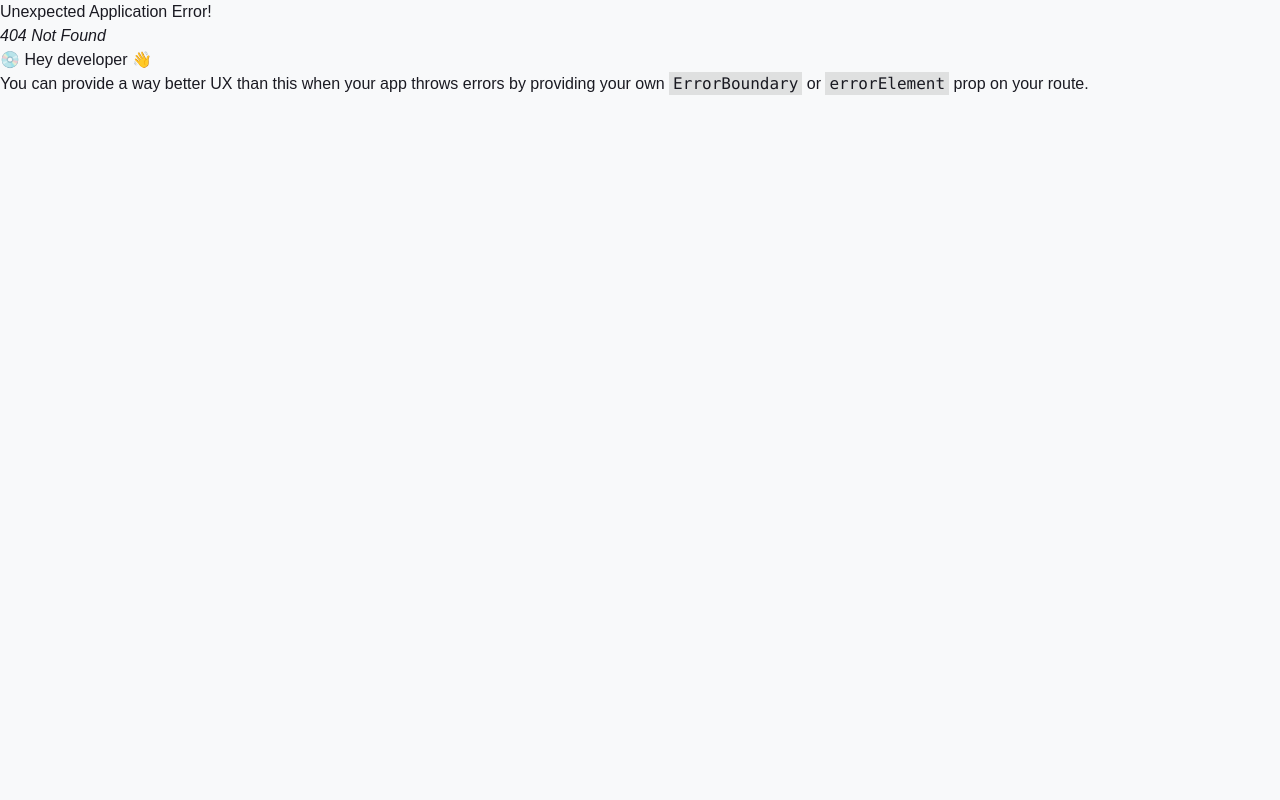
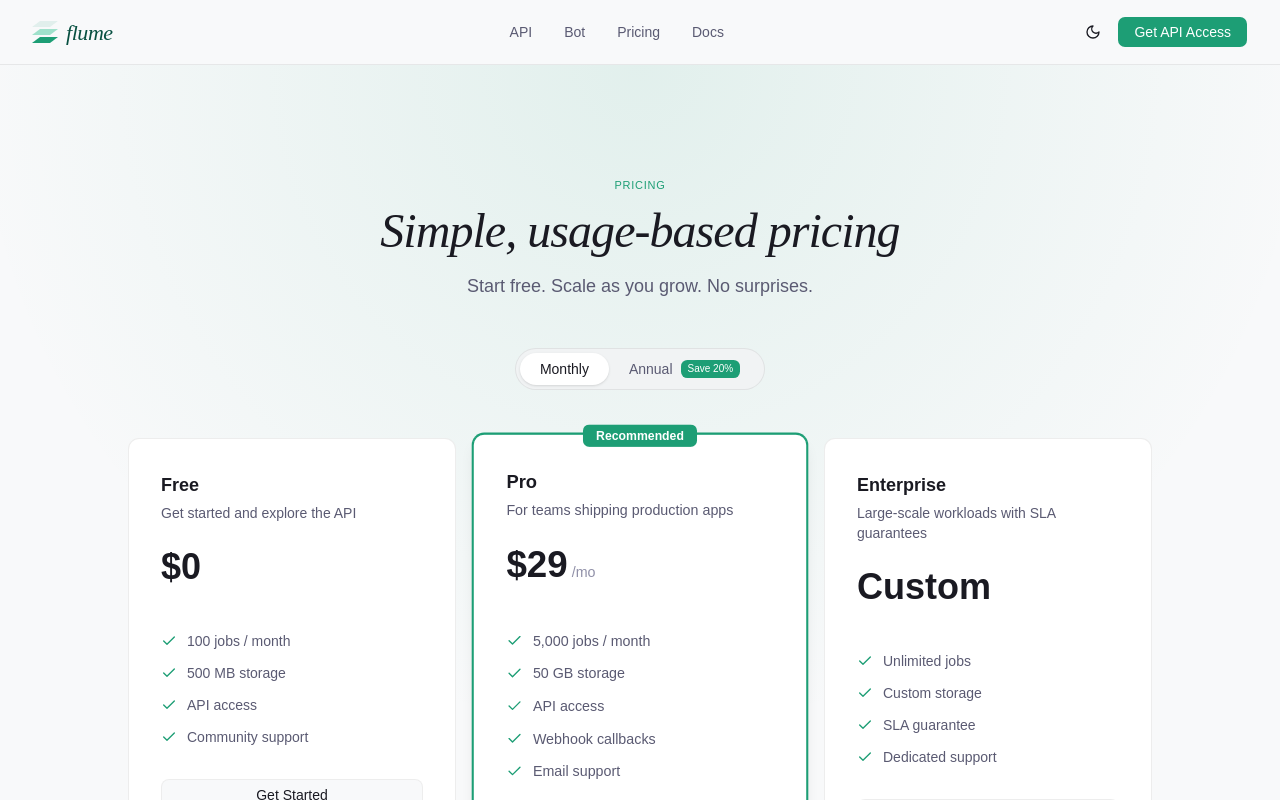
Before and after one commit to ojogu/flume, a React (Vite) app in the folder web/: page /pricing in a window 1280 px wide. Before the commit this address had no page. Shown: the top 800 px of the page. Built offline with nearby package versions, Linux system fonts and the light colour scheme.

Commit message:
feat(router): add /pricing route and update navigation links
- Register PricingPage at /pricing in router
- Change Navbar and Footer pricing link from anchor to SPA route

```diff
--- a/web/src/components/common/Footer.tsx
+++ b/web/src/components/common/Footer.tsx
@@ -4,7 +4,7 @@ import { Wordmark } from './Wordmark'
 const productLinks = [
   { href: '/api', label: 'FlumeAPI', internal: true },
   { href: '/bot', label: 'Flume Bot', internal: true },
-  { href: '#pricing', label: 'Pricing', internal: false },
+  { href: '/pricing', label: 'Pricing', internal: true },
 ]
 
 const resourceLinks = [
--- a/web/src/components/common/Navbar.tsx
+++ b/web/src/components/common/Navbar.tsx
@@ -10,7 +10,7 @@ import { cn } from '@/lib/utils'
 const navLinks = [
   { href: '/api', label: 'API', internal: true },
   { href: '/bot', label: 'Bot', internal: true },
-  { href: '#pricing', label: 'Pricing', internal: false },
+  { href: '/pricing', label: 'Pricing', internal: true },
   { href: '#docs', label: 'Docs', internal: false },
 ]
 
--- a/web/src/router/index.tsx
+++ b/web/src/router/index.tsx
@@ -1,6 +1,7 @@
 import { createBrowserRouter } from 'react-router-dom'
 import { LandingPage } from '@/pages/LandingPage'
 import { BotPage } from '@/pages/BotPage'
+import { PricingPage } from '@/pages/PricingPage'
 
 export const router = createBrowserRouter([
   {
@@ -11,4 +12,8 @@ export const router = createBrowserRouter([
     path: '/bot',
     element: <BotPage />,
   },
+  {
+    path: '/pricing',
+    element: <PricingPage />,
+  },
 ])
```
